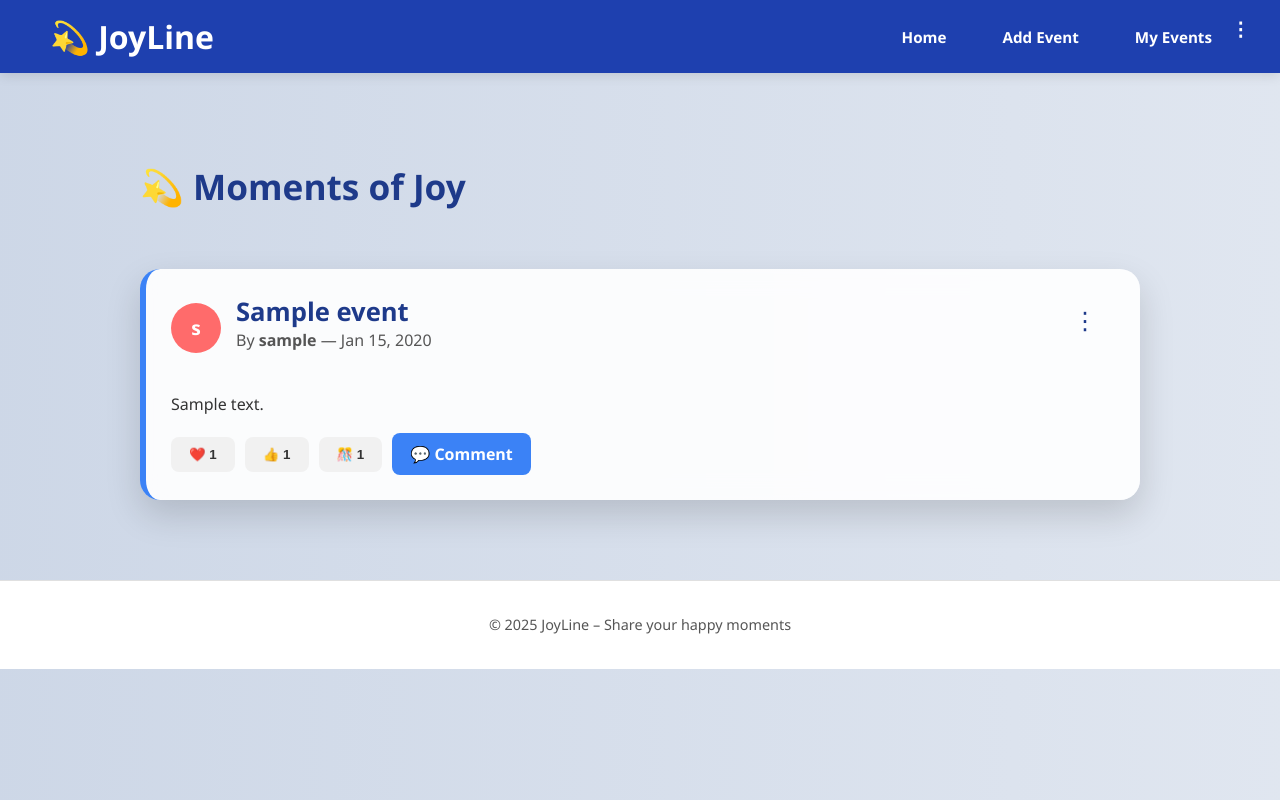
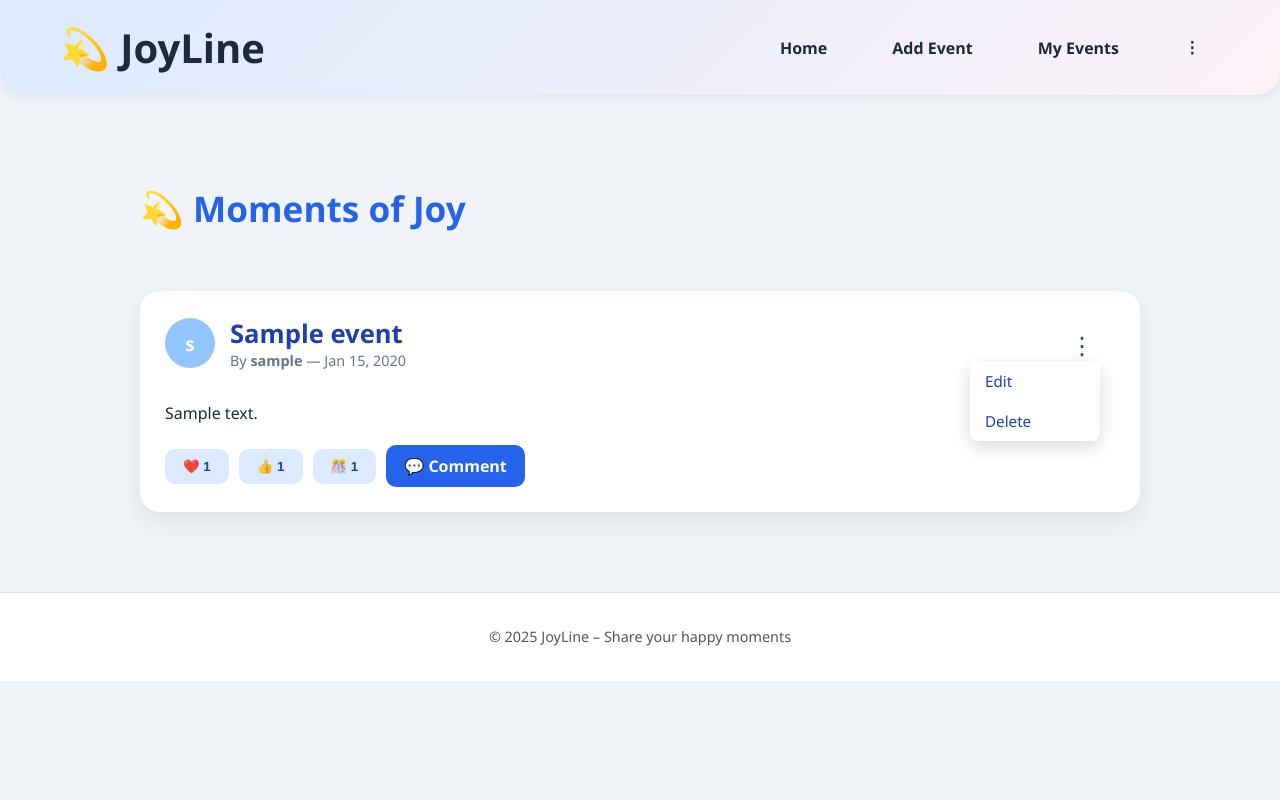
Before and after one commit to toqasalem18-bot/Capstone-Project, a Django app: page /timeline/ in a window 1280 px wide, after a click that opens the changed part. Run offline with Django 5.2, Linux system fonts and the light colour scheme; a user stored in the database is signed in; tables that the repository leaves empty hold one stand-in row (values such as "Sample post"); data that the repository does not hold is empty.

Commit message:
the css for base.html and timeline is done , the event CRUD almost done just need some edit

```diff
--- a/lab-fin/future_mailbox/postbox/templates/postbox/base.html
+++ b/lab-fin/future_mailbox/postbox/templates/postbox/base.html
@@ -8,22 +8,96 @@
 <link rel="stylesheet" href="{% static 'css/style.css' %}">
 <style>
 /* ===== Body & Dark Mode ===== */
-body { font-family:'Segoe UI', sans-serif; margin:0; padding:0; background:#f5f7fa; color:#111827; transition:0.3s;}
+body {
+    font-family:'Segoe UI', sans-serif;
+    margin:0; padding:0;
+    background:#f5f7fa; color:#111827;
+    transition:0.3s;
+}
 body.dark-mode { background:#121212; color:#f5f5f5; }
 
-/* ===== Header & Nav ===== */
-header { background:#1e40af; color:#fff; padding:15px 50px; display:flex; justify-content:space-between; align-items:center; box-shadow:0 2px 12px rgba(0,0,0,0.12); position:sticky; top:0; z-index:1000; }
-.logo { font-size:2rem; font-weight:700; }
-nav ul { list-style:none; display:flex; gap:20px; margin:0; padding:0; align-items:center; }
-nav ul li a, nav ul li button { color:#fff; text-decoration:none; font-weight:600; background:none; border:none; cursor:pointer; padding:8px 18px; border-radius:30px; transition:0.3s; font-size:0.95rem; line-height:1.2; }
-nav ul li a:hover, nav ul li button:hover { background:#3b82f6; transform:translateY(-2px); box-shadow:0 4px 12px rgba(0,0,0,0.2); }
-nav ul li form { margin:0; }
+/* ===== Header & Nav  ===== */
+header {
+    background: linear-gradient(135deg, #dbeafe, #fdf2f8);
+    color:#1e293b;
+    padding:20px 60px;
+    display:flex;
+    justify-content:space-between;
+    align-items:center;
+    box-shadow:0 2px 15px rgba(0,0,0,0.08);
+    position:sticky;
+    top:0;
+    z-index:1000;
+    transition: background 0.3s, box-shadow 0.3s, transform 0.3s, padding 0.3s;
+    border-radius:0 0 25px 25px;
+}
+body.dark-mode header {
+    background: linear-gradient(135deg, #1e293b, #374151);
+    color:#f1f5f9;
+}
+header.scrolled {
+    box-shadow:0 8px 30px rgba(0,0,0,0.2);
+    padding:15px 60px;
+}
 
-/* ===== Dropdown ===== */
+/* Logo */
+.logo {
+    font-size:2.5rem;
+    font-weight:700;
+    transition: transform 0.4s ease, color 0.3s;
+}
+.logo:hover {
+    transform: scale(1.1) rotate(-2deg);
+    color:#2563eb;
+}
+body.dark-mode .logo:hover { color:#93c5fd; }
+
+/* Nav */
+nav ul {
+    list-style:none; display:flex; gap:25px; margin:0; padding:0; align-items:center;
+}
+nav ul li a, nav ul li button {
+    color:#1e293b;
+    text-decoration:none;
+    font-weight:600;
+    background:none;
+    border:none;
+    cursor:pointer;
+    padding:10px 20px;
+    border-radius:35px;
+    position:relative;
+    overflow:hidden;
+    transition:0.4s;
+    font-size:1rem; line-height:1.2;
+}
+body.dark-mode nav ul li a,
+body.dark-mode nav ul li button { color:#f1f5f9; }
+
+/* Hover Animation */
+nav ul li a::after,
+nav ul li button::after {
+    content:""; position:absolute; left:0; bottom:0;
+    width:100%; height:0; background:rgba(59,130,246,0.2);
+    transition:0.3s; border-radius:35px;
+}
+nav ul li a:hover::after,
+nav ul li button:hover::after { height:100%; }
+nav ul li a:hover, nav ul li button:hover { color:#1e40af; }
+
+/* Dropdown */
 .dropdown { position:relative; }
-.dropdown-content { display:none; position:absolute; right:0; top:35px; background:#fff; min-width:260px; box-shadow:0 6px 18px rgba(0,0,0,0.2); border-radius:8px; z-index:10; max-height:350px; overflow-y:auto; }
+.dropdown-content {
+    display:none; position:absolute; right:0; top:45px;
+    background:#fff; min-width:260px;
+    box-shadow:0 8px 25px rgba(0,0,0,0.2);
+    border-radius:12px; z-index:10; max-height:350px; overflow-y:auto;
+}
 body.dark-mode .dropdown-content { background:#1f2937; }
-.dropdown-content a, .dropdown-content form button { display:block; padding:10px 15px; text-decoration:none; color:#1e40af; border:none; background:none; width:100%; text-align:left; cursor:pointer; font-size:0.95rem; }
+.dropdown-content a, .dropdown-content form button {
+    display:block; padding:12px 15px; text-decoration:none;
+    color:#1e40af; border:none; background:none; width:100%;
+    text-align:left; cursor:pointer; font-size:0.95rem;
+}
 .dropdown-content a.unread { font-weight:bold; }
 .dropdown-content a:hover, .dropdown-content form button:hover { background:#dbeafe; }
 body.dark-mode .dropdown-content a, body.dark-mode .dropdown-content form button { color:#f5f5f5; }
@@ -36,11 +110,16 @@ body.dark-mode .dropdown-content a:hover, body.dark-mode .dropdown-content form
 .container { width:90%; max-width:1000px; margin:60px auto; display:flex; flex-direction:column; gap:25px; }
 footer { text-align:center; margin:50px 0 20px 0; padding:20px 0; color:#555; font-size:0.9rem; border-top:1px solid #e0e0e0; background:#fff; }
 body.dark-mode footer { background:#111; color:#ccc; }
-@media(max-width:768px) { header { flex-direction:column; align-items:flex-start; gap:10px; padding:15px 20px; } nav ul { flex-wrap:wrap; gap:10px; } .container{width:95%; margin:20px auto;} }
+
+@media(max-width:768px) {
+    header { flex-direction:column; align-items:flex-start; gap:10px; padding:20px 25px; }
+    nav ul { flex-wrap:wrap; gap:12px; }
+    .container{width:95%; margin:20px auto;}
+}
 </style>
 </head>
 <body>
-<header>
+<header id="main-header">
     <div class="logo">💫 JoyLine</div>
     <nav>
         <ul>
@@ -48,38 +127,24 @@ body.dark-mode footer { background:#111; color:#ccc; }
             {% if user.is_authenticated %}
                 <li><a href="{% url 'postbox:event_create' %}">Add Event</a></li>
                 <li><a href="{% url 'postbox:my_events' %}">My Events</a></li>
-
-                <!-- User Dropdown -->
                 <li class="dropdown">
-                    <button id="user-menu-btn" style="font-size:1.2rem; line-height:1;">⋮</button>
+                    <button id="user-menu-btn">⋮</button>
                     <div class="dropdown-content" id="user-dropdown">
-                        <!-- Dark Mode -->
                         <a href="#" id="toggle-dark-mode">Dark Mode</a>
-
-                        <!-- Notifications -->
                         <div style="position:relative;">
                             <a href="#" id="notif-toggle">Notifications</a>
-                            {% if unread_count > 0 %}
-                                <span class="notif-badge" id="notif-badge">{{ unread_count }}</span>
-                            {% endif %}
-                            <div class="dropdown-content" id="notif-dropdown" style="top:35px; right:0;">
+                            {% if unread_count > 0 %}<span class="notif-badge" id="notif-badge">{{ unread_count }}</span>{% endif %}
+                            <div class="dropdown-content" id="notif-dropdown" style="top:45px; right:0;">
                                 {% if all_notifications %}
                                     {% for notif in all_notifications %}
-                                        <a href="{{ notif.link }}" class="{% if not notif.is_read %}unread{% endif %}">
-                                            {{ notif.message }}<br>
-                                            <small>{{ notif.created_at|date:"M d, H:i" }}</small>
-                                        </a>
+                                        <a href="{{ notif.link }}" class="{% if not notif.is_read %}unread{% endif %}">{{ notif.message }}<br><small>{{ notif.created_at|date:"M d, H:i" }}</small></a>
                                     {% endfor %}
                                 {% else %}
                                     <p style="padding:10px;text-align:center;color:#888;">No notifications yet.</p>
                                 {% endif %}
                             </div>
                         </div>
-
-                        <!-- Logout -->
-                        <form action="{% url 'postbox:logout' %}" method="post">{% csrf_token %}
-                            <button type="submit">Logout</button>
-                        </form>
+                        <form action="{% url 'postbox:logout' %}" method="post">{% csrf_token %}<button type="submit">Logout</button></form>
                     </div>
                 </li>
             {% else %}
@@ -100,41 +165,42 @@ body.dark-mode footer { background:#111; color:#ccc; }
 
 <script>
 document.addEventListener('DOMContentLoaded', function(){
-
-
+    // Dark Mode
     document.getElementById('toggle-dark-mode')?.addEventListener('click', function(e){
         e.preventDefault();
         document.body.classList.toggle('dark-mode');
     });
 
-
+    // User Dropdown
     const userMenuBtn = document.getElementById('user-menu-btn');
     const userDropdown = document.getElementById('user-dropdown');
     const notifToggle = document.getElementById('notif-toggle');
     const notifDropdown = document.getElementById('notif-dropdown');
     const notifBadge = document.getElementById('notif-badge');
 
-
     userMenuBtn?.addEventListener('click', function(e){
         e.preventDefault();
         userDropdown.style.display = (userDropdown.style.display === 'block') ? 'none' : 'block';
     });
-
-
     notifToggle?.addEventListener('click', function(e){
         e.preventDefault();
         const isVisible = notifDropdown.style.display === 'block';
         notifDropdown.style.display = isVisible ? 'none' : 'block';
-        if(!isVisible && notifBadge){
-            notifBadge.style.display = 'none';
-        }
+        if(!isVisible && notifBadge) notifBadge.style.display='none';
     });
 
     document.addEventListener('click', function(e){
         if(!userDropdown.contains(e.target) && !userMenuBtn.contains(e.target)){
-            userDropdown.style.display = 'none';
-            notifDropdown.style.display = 'none';
+            userDropdown.style.display='none';
+            notifDropdown.style.display='none';
         }
+    });
+
+    // Scroll effect
+    const header = document.getElementById('main-header');
+    window.addEventListener('scroll', function(){
+        if(window.scrollY > 50){ header.classList.add('scrolled'); }
+        else{ header.classList.remove('scrolled'); }
     });
 });
 </script>
--- a/lab-fin/future_mailbox/postbox/templates/postbox/timeline.html
+++ b/lab-fin/future_mailbox/postbox/templates/postbox/timeline.html
@@ -7,7 +7,7 @@
 
     <div id="timeline-events">
         {% for event in event_list %}
-        <div class="event-card" data-event-id="{{ event.id }}" style="--i:{{ forloop.counter }}">
+        <div class="event-card" data-event-id="{{ event.id }}">
             <div class="event-header">
                 <div class="event-avatar">{{ event.user.username|first }}</div>
                 <div>
@@ -16,7 +16,8 @@
                 </div>
 
                 {% if user == event.user %}
-                <div class="dropdown">
+
+                <div class="event-card-dropdown">
                     <button class="dropbtn">⋮</button>
                     <div class="dropdown-content">
                         <a href="{% url 'postbox:event_update' event.id %}">Edit</a>
@@ -47,88 +48,119 @@
 /* ===== Body & Dark Mode ===== */
 body {
     font-family: 'Segoe UI', Tahoma, Geneva, Verdana, sans-serif;
-    background: linear-gradient(270deg, #f5f7fa, #c3cfe2, #e0c3fc, #fbc2eb);
-    background-size: 800% 800%;
-    animation: gradientBG 30s ease infinite;
-    margin:0; padding:0; color:#333;
+    background: #f0f4f8;
+    color: #1e293b;
+    margin:0; padding:0;
     transition: background 0.5s, color 0.5s;
 }
-body.dark-mode { background: #111; color: #eee; }
+
+body.dark-mode {
+    background: #0f172a;
+    color: #f1f5f9;
+}
 
 /* ===== Timeline Header ===== */
 .timeline-header { display:flex; justify-content:space-between; align-items:center; margin-bottom:30px; }
-.timeline-header h1 { font-size:2.2rem; color:#1e3a8a; animation: fadeInDown 1s ease; }
-body.dark-mode .timeline-header h1 { color:#ffd700; }
+.timeline-header h1 { font-size:2.2rem; color:#2563eb; }
+body.dark-mode .timeline-header h1 { color:#93c5fd; }
 
 /* ===== Event Cards ===== */
 .event-card {
-    background: rgba(255,255,255,0.9);
-    backdrop-filter: blur(12px);
+    background: #ffffff;
     border-radius: 20px;
     padding: 25px;
-    box-shadow: 0 15px 35px rgba(0,0,0,0.15);
+    box-shadow: 0 10px 25px rgba(0,0,0,0.08);
     display: flex; flex-direction: column;
     position: relative;
-    transition: transform 0.4s, box-shadow 0.4s, opacity 0.6s;
-    border-left: 6px solid #3b82f6;
-    opacity: 0; transform: translateX(-50px);
-    margin-bottom:20px;
+    margin-bottom: 20px;
+    transition: transform 0.3s ease, box-shadow 0.3s ease, background 0.3s ease;
 }
-body.dark-mode .event-card { background: #222; border-left-color:#ffa500; }
 
-.event-card:nth-child(even) { transform: translateX(50px); }
-.event-card:hover { transform: translateY(-6px) scale(1.02); box-shadow: 0 20px 40px rgba(0,0,0,0.2); }
+body.dark-mode .event-card { background:#1e293b; color:#f1f5f9; }
+
+.event-card:hover {
+    transform: translateY(-6px) scale(1.02);
+    box-shadow: 0 18px 36px rgba(0,0,0,0.18);
+    background: linear-gradient(135deg, #f9fafb, #e0f2fe);
+}
+
+body.dark-mode .event-card:hover {
+    background: linear-gradient(135deg, #1e293b, #374151);
+}
 
 .event-header { display:flex; align-items:center; gap:15px; margin-bottom:15px; position:relative; }
-.event-avatar { width:50px; height:50px; background: #ff6b6b; color:#fff; border-radius:50%; display:flex; justify-content:center; align-items:center; font-weight:700; font-size:1.2rem; transition: transform 0.3s, box-shadow 0.3s; }
-.event-avatar:hover { transform: scale(1.3); box-shadow:0 6px 15px rgba(0,0,0,0.25); }
-
-.event-title { margin:0; color:#1e3a8a; font-size:1.6rem; }
-body.dark-mode .event-title { color:#ffd700; }
-.event-meta { color:#555; margin-bottom:10px; }
-body.dark-mode .event-meta { color:#ccc; }
+.event-avatar {
+    width:50px; height:50px; background:#93c5fd; color:#fff;
+    border-radius:50%; display:flex; justify-content:center; align-items:center;
+    font-weight:700; font-size:1.2rem;
+}
+.event-title { margin:0; font-size:1.6rem; color:#1e40af; }
+body.dark-mode .event-title { color:#93c5fd; }
+.event-meta { color:#64748b; font-size:0.9rem; }
+body.dark-mode .event-meta { color:#cbd5e1; }
 .event-description { line-height:1.6; margin-bottom:10px; }
 
 /* ===== Buttons & Reactions ===== */
 .event-actions { display:flex; gap:10px; flex-wrap:wrap; align-items:center; }
+.btn { padding:10px 18px; border-radius:10px; font-weight:600; cursor:pointer; border:none; transition: 0.2s; }
+.btn-reaction { background:#dbeafe; color:#1e40af; }
+.btn-reaction:hover { background:#bfdbfe; }
+.btn-comment { background:#2563eb; color:#fff; text-decoration:none; display:inline-block; }
+.btn-comment:hover { background:#1e40af; }
 
-.btn { position: relative; padding:10px 18px; border-radius:8px; font-weight:600; cursor:pointer; margin-top:5px; transition: all 0.3s ease; border:none; }
-.btn:hover { transform: scale(1.08); }
 
-.btn-reaction { background:#f1f1f1; color:#333; }
-.btn-reaction:hover { background:#dbeafe; }
+.event-card-dropdown {
+    position: absolute;
+    top: 15px;
+    right: 15px;
+    z-index:10;
+}
 
-.btn-comment { background:#3b82f6; color:#fff; text-decoration:none; display:inline-block; }
-.btn-comment:hover { background:#2563eb; }
+.dropbtn {
+    background:none; border:none; font-size:1.5rem;
+    cursor:pointer; color:#1e40af; transition:0.3s;
+}
+body.dark-mode .dropbtn { color:#93c5fd; }
 
-/* ===== Dropdown 3 نقاط ===== */
-.dropdown { position:absolute; top:12px; right:12px; }
-.dropbtn { background:none; border:none; font-size:1.5rem; cursor:pointer; color:#1e3a8a; }
-body.dark-mode .dropbtn { color:#fff; }
-.dropdown-content { display:none; position:absolute; right:0; background:#fff; min-width:140px; box-shadow:0 4px 15px rgba(0,0,0,0.2); border-radius:8px; z-index:10; }
-body.dark-mode .dropdown-content { background:#222; }
-.dropdown-content a { color:#1e3a8a; padding:10px 15px; display:block; text-decoration:none; }
-body.dark-mode .dropdown-content a { color:#fff; }
-.dropdown-content a:hover { background:#dbeafe; }
-body.dark-mode .dropdown-content a:hover { background:#555; }
-.dropdown:hover .dropdown-content { display:block; }
+.event-card-dropdown .dropdown-content {
+    display:none;
+    position:absolute;
+    right:0; top:30px;
+    background:#ffffff; min-width:130px;
+    box-shadow:0 6px 18px rgba(0,0,0,0.15);
+    border-radius:8px;
+}
+body.dark-mode .event-card-dropdown .dropdown-content { background:#1e293b; }
 
-/* ===== Dark Mode Button in Navbar ===== */
-.nav-dark-mode-btn {
-    background:none; border:none; font-size:1.5rem; cursor:pointer; margin-left:10px; color:#1e3a8a;
+.event-card-dropdown .dropdown-content a {
+    display:block; padding:10px 15px; text-decoration:none; color:#1e40af;
+    transition:0.2s; border-radius:5px;
 }
-body.dark-mode .nav-dark-mode-btn { color:#fff; }
-
-/* ===== Animations ===== */
-@keyframes gradientBG { 0%{background-position:0% 50%;}50%{background-position:100% 50%;}100%{background-position:0% 50%;} }
-@keyframes fadeInUp { to { opacity:1; transform:translateX(0); } }
-@keyframes fadeInDown { from { opacity:0; transform:translateY(-20px); } to { opacity:1; transform:translateY(0); } }
-
-@media (max-width:768px){ .event-card, .event-card:nth-child(even){ transform:translateX(0) !important; } }
+body.dark-mode .event-card-dropdown .dropdown-content a { color:#93c5fd; }
+.event-card-dropdown .dropdown-content a:hover { background:#dbeafe; }
+body.dark-mode .event-card-dropdown .dropdown-content a:hover { background:#334155; }
 </style>
 
 <script>
 document.addEventListener('DOMContentLoaded', function(){
+
+    // ===== Card Dropdown  =====
+    const dropBtns = document.querySelectorAll('.event-card-dropdown .dropbtn');
+    dropBtns.forEach(btn => {
+        btn.addEventListener('click', function(e){
+            e.stopPropagation();
+            const dropdown = btn.nextElementSibling;
+            dropdown.style.display = (dropdown.style.display === 'block') ? 'none' : 'block';
+        });
+    });
+
+
+    document.addEventListener('click', function(){
+        document.querySelectorAll('.event-card-dropdown .dropdown-content').forEach(dd=>{
+            dd.style.display = 'none';
+        });
+    });
+
     // ===== Reactions =====
     const timeline = document.querySelector('#timeline-events');
     timeline.addEventListener('click', function(e){
@@ -157,32 +189,6 @@ document.addEventListener('DOMContentLoaded', function(){
             });
         }
     });
-
-    // ===== Scroll Animation =====
-    const cards = document.querySelectorAll('.event-card');
-    const observer = new IntersectionObserver((entries)=>{
-        entries.forEach(entry=>{
-            if(entry.isIntersecting){
-                entry.target.style.opacity='1';
-                entry.target.style.transform='translateX(0)';
-            }
-        });
-    }, { threshold:0.2 });
-    cards.forEach(card=>observer.observe(card));
-
-    // ===== Dark Mode Toggle from Navbar & Dropdown =====
-    const navDarkBtn = document.querySelector('.nav-dark-mode-btn');
-    if(navDarkBtn){
-        navDarkBtn.addEventListener('click', ()=>{ document.body.classList.toggle('dark-mode'); });
-    }
-
-    const darkToggles = document.querySelectorAll('.toggle-dark-mode');
-    darkToggles.forEach(btn=>{
-        btn.addEventListener('click', function(e){
-            e.preventDefault();
-            document.body.classList.toggle('dark-mode');
-        });
-    });
 });
 </script>
 {% endblock %}
--- a/lab-fin/future_mailbox/postbox/urls.py
+++ b/lab-fin/future_mailbox/postbox/urls.py
@@ -21,7 +21,9 @@ urlpatterns = [
     path('event/<int:pk>/delete/', EventDeleteView.as_view(), name='event_delete'),
 
     # My Events
-     path('timeline/react/<int:event_id>/', views.react_event, name='react_event'),
+
+
+    path('timeline/react/<int:event_id>/', views.react_event, name='react_event'),
     path('my-events/', my_events, name='my_events'),
     path('messages/compose/', views.compose_message, name='compose_message'),
     # Authentication
--- a/lab-fin/future_mailbox/postbox/views.py
+++ b/lab-fin/future_mailbox/postbox/views.py
@@ -8,7 +8,6 @@ from django.views.generic import ListView, DetailView, CreateView, UpdateView, D
 from django.urls import reverse_lazy, reverse
 from django.views.decorators.http import require_POST
 from django.http import JsonResponse
-
 from .models import Event, Comment, Message, Notification
 from .forms import EventForm, CommentForm, MessageForm
 from .utils import create_notification
```
